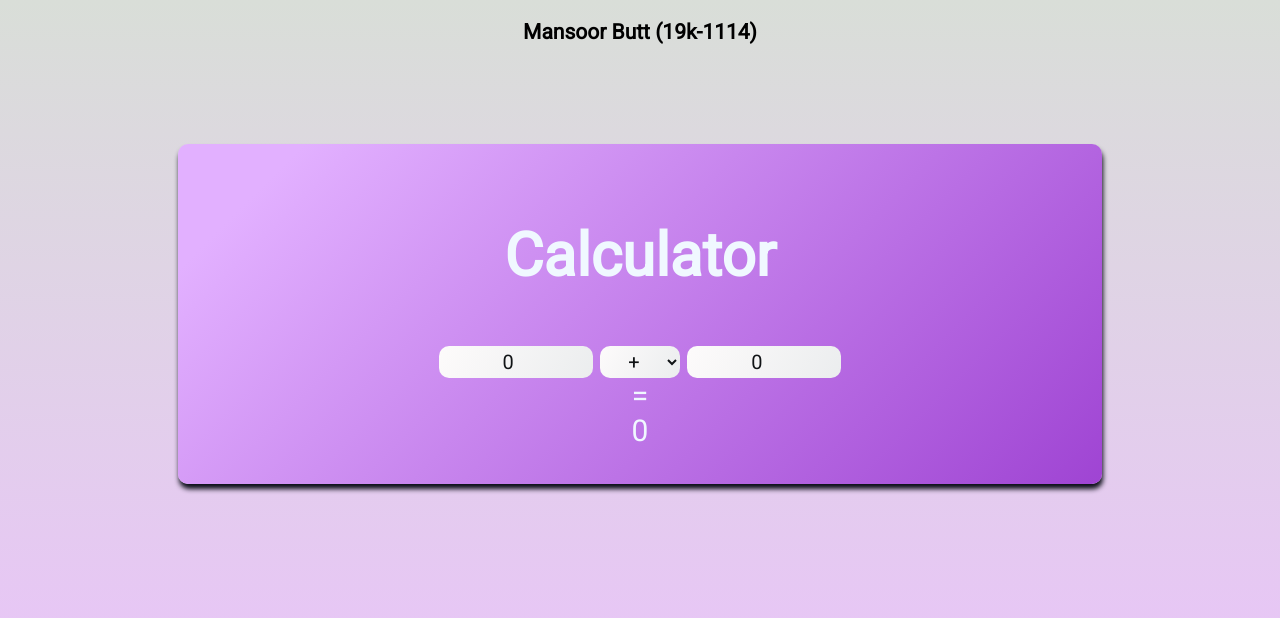
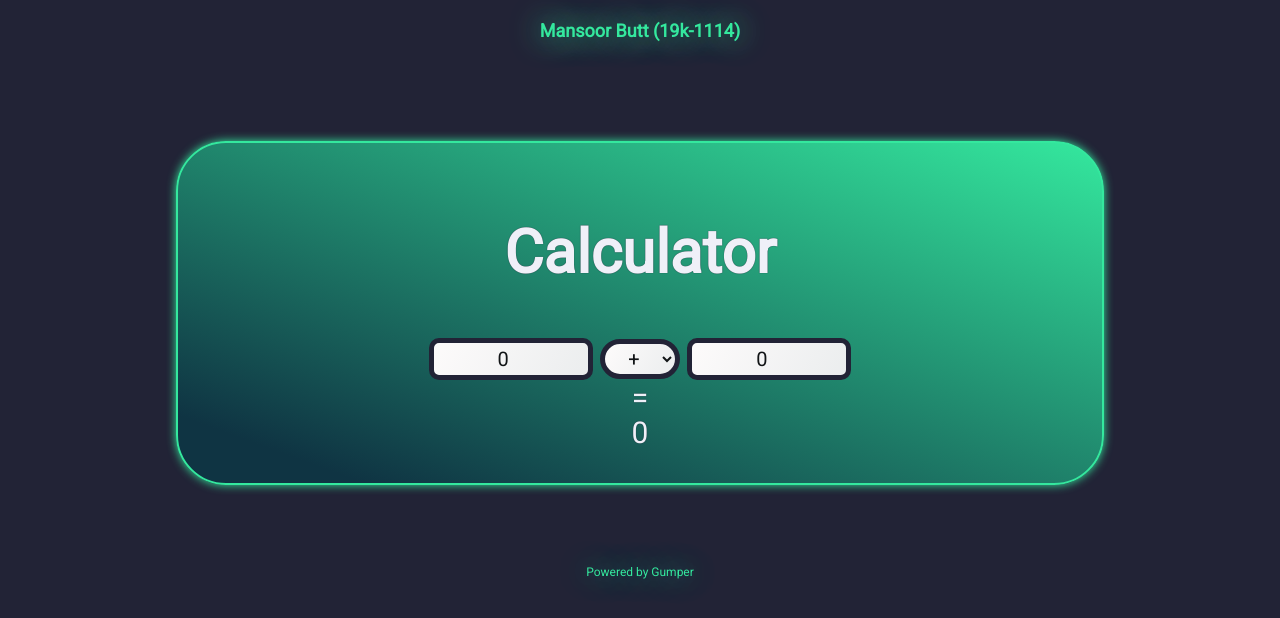
Before and after one commit to MansoorButt/calc.github.io, a plain HTML site: page index.html in a window 1280 px wide. Drawn offline with Linux system fonts and the light colour scheme.

Commit message:
added file.txt

```diff
--- a/index.html
+++ b/index.html
@@ -3,9 +3,11 @@
 <head>
 <style type="text/css">
 body {
-    background-image: linear-gradient(to top, #ebc0fd 0%, #d9ded8 100%);
+    color: #34E89E;
+    background-color: #222336;
     background-attachment: fixed;
-    font-size: 14px;
+    font-size: 12px;
+    text-shadow: #34E89E 0px 0px 30px;
     margin-top: 20px;
     padding: 0;
     font-family: 'Roboto', sans-serif;
@@ -14,7 +16,7 @@ body {
         display: flex;
         width: 70%;
         height: 300px;
-        border-radius: 10px;
+        border-radius: 50px;
         padding: 20px;
         margin-top: 100px;
         align-items: center;
@@ -23,16 +25,18 @@ body {
         row-gap: 10px;
         column-gap: 10px;
         font-size: 30px;
-        color: aliceblue;
+        color: #eff0f8;
         font-family: 'Roboto', sans-serif;
-        background-image: linear-gradient( 135deg, #E2B0FF 10%, #9F44D3 100%);
-        box-shadow: #0b0e18 1px 5px 5px;
+        background-image: linear-gradient( 20deg, #0F3443 10%, #34E89E 100%);
+        box-shadow: #34E89E 0px 0px 10px;
+        border: #34E89E solid 2px;
+        text-shadow: #222336 0px 0px 1px;
     }
     input{
         width: 150px;
         height: 30px;
         border-radius: 10px;
-        border: none;
+        border: 5px solid #222336;
         background-image: linear-gradient(120deg, #fdfbfb 0%, #ebedee 100%);
         justify-content: center;
         align-items: center;
@@ -43,8 +47,8 @@ body {
     }
     select{
         width: 5rem;
-        height: 2rem;
-        border-radius: 10px;
+        height: 2.5rem;
+        border-radius: 100px;
         border: none;
         background-image: linear-gradient(120deg, #fdfbfb 0%, #ebedee 100%);
         justify-content: center;
@@ -53,6 +57,13 @@ body {
         color: rgb(17, 20, 22);
         font-family: 'Roboto', sans-serif;
         text-align: center;
+        border: 5px solid #222336;
+    }
+    footer{
+        display: flex;
+        align-items: baseline;
+        justify-content: center;
+        margin-top: 80px;
     }
 
 
@@ -112,6 +123,8 @@ function updateOutput() {
             <output name="z" for="x y">0</output>
         </div>
         </div>
+        <footer>Powered by Gumper</footer>
+
     </center>
 
     </form>
```
Also changed, not shown: file.txt (added).
